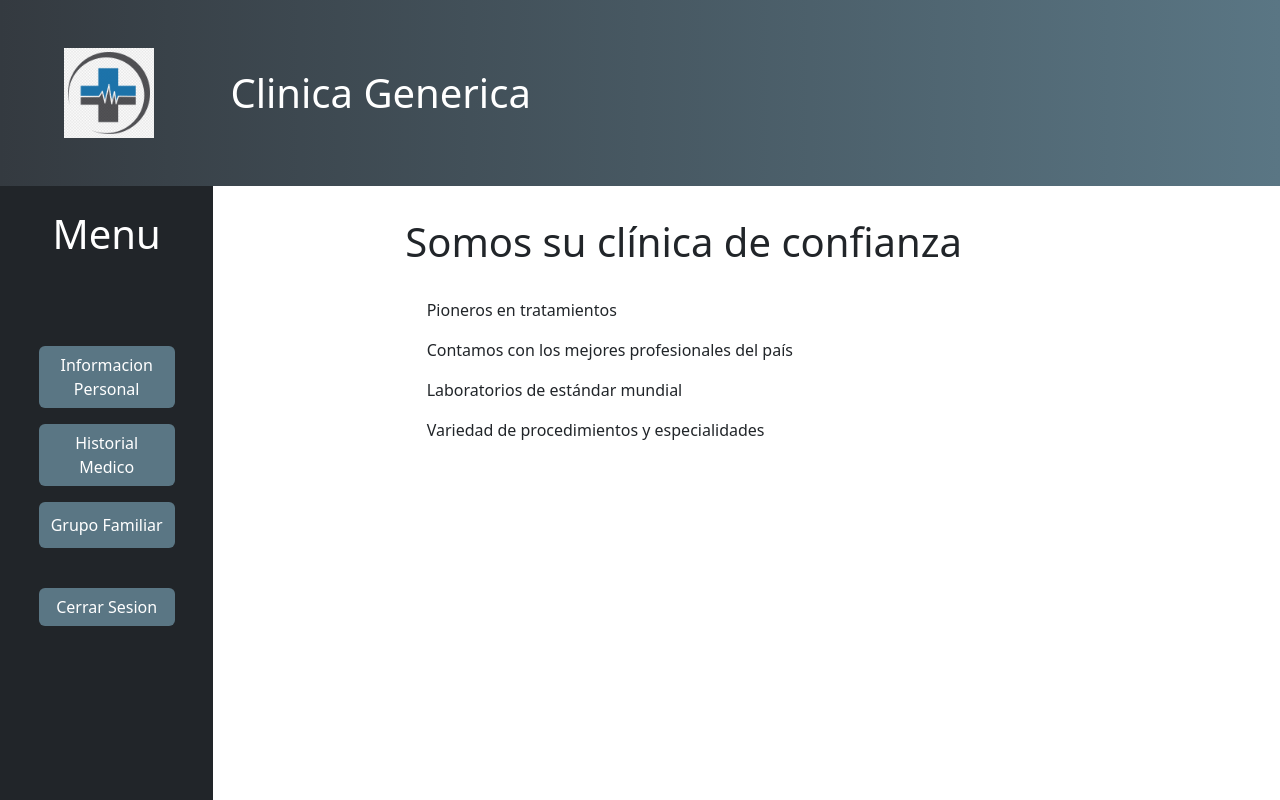
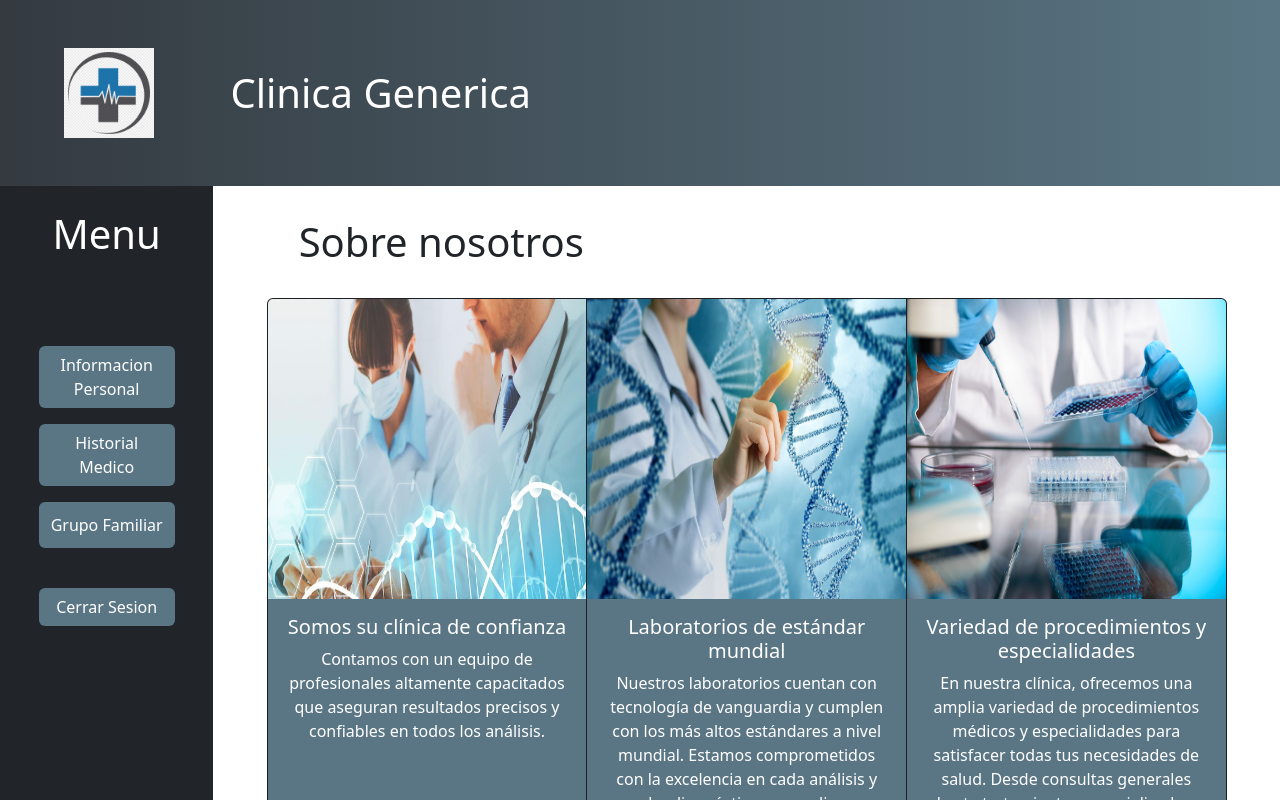
Before and after one commit to diegorvj/T8_DIU, a React (Create React App) app: page / in a window 1280 px wide. Both pictures are taken after a click on the button "Ingresar". Shown: the top 800 px of the page. Built offline with nearby package versions, Linux system fonts and the light colour scheme.

Commit message:
Reestructuracion inicio

```diff
--- a/src/components/Index.js
+++ b/src/components/Index.js
@@ -1,22 +1,59 @@
 import React from 'react';
 import 'bootstrap/dist/css/bootstrap.min.css';
+import Card from 'react-bootstrap/Card';
+import Button from 'react-bootstrap/Button';
 import Sidebar from './Sidebar';
+import Nav from 'react-bootstrap/Nav';
+import CardGroup from 'react-bootstrap/CardGroup';
+import g1 from '../imagenes/g1.jpg';
+import g2 from '../imagenes/g2.jpeg';
+import g3 from '../imagenes/g3.jpg';
 
 const Index = () => {
 
   return (
 
     <Sidebar>
+
+<h2 className='h1'style={{ textAlign: 'left', marginLeft: '5%', marginTop: '0%' }}>Sobre nosotros</h2>
       {/* Contenido principal aquí */}
-      <h2 className='h1'style={{ textAlign: 'left', marginLeft: '15%', marginTop: '0%' }}>Somos su clínica de confianza</h2>
-      <p className='text-dark' style={{ textAlign: 'left', marginLeft: '20%', marginTop: '0%' }}>Pioneros en tratamientos</p>
-      <p className='text-dark' style={{ textAlign: 'left', marginLeft: '20%', marginTop: '0%' }}>Contamos con los mejores profesionales del país</p>
-      <p className='text-dark' style={{ textAlign: 'left', marginLeft: '20%', marginTop: '0%' }}>Laboratorios de estándar mundial</p>
-      <p className='text-dark' style={{ textAlign: 'left', marginLeft: '20%', marginTop: '0%' }}>Variedad de procedimientos y especialidades</p>
-    </Sidebar>
+
+      <CardGroup>
+
+        <Card bg="dark" text="white" style={{marginLeft: '5%'}}>
+          <Card.Img variant="top" src={g1} style={{ height: '300px' }}/>
+          <Card.Body style={{backgroundColor: '#5A7684'}}>
+            <Card.Title>Somos su clínica de confianza</Card.Title>
+            <Card.Text>
+            Contamos con un equipo de profesionales altamente capacitados que aseguran resultados precisos y confiables en todos los análisis.
+            </Card.Text>
+          </Card.Body>
+        </Card>
+
+        <Card bg="dark" text="white">
+          <Card.Img variant="top" src={g2} style={{ height: '300px' }}/>
+          <Card.Body style={{backgroundColor: '#5A7684'}}>
+            <Card.Title>Laboratorios de estándar mundial</Card.Title>
+            <Card.Text>
+            Nuestros laboratorios cuentan con tecnología de vanguardia y cumplen con los más altos estándares a nivel mundial. Estamos comprometidos con la excelencia en cada análisis y prueba diagnóstica que realizamos.
 
 
+            </Card.Text>
+          </Card.Body>
+        </Card>
 
+        <Card bg="dark" text="white" style={{marginRight:'5%'}}>
+          <Card.Img variant="top" src={g3} style={{ height: '300px' }}/>
+          <Card.Body style={{backgroundColor: '#5A7684'}}>
+            <Card.Title>Variedad de procedimientos y especialidades</Card.Title>
+            <Card.Text>
+            En nuestra clínica, ofrecemos una amplia variedad de procedimientos médicos y especialidades para satisfacer todas tus necesidades de salud. Desde consultas generales hasta tratamientos especializados, nuestro equipo de profesionales altamente calificados está aquí para brindarte atención personalizada y de calidad.
+            </Card.Text>
+          </Card.Body>
+        </Card>
+
+    </CardGroup>
+    </Sidebar>
   );
 }
 
```
